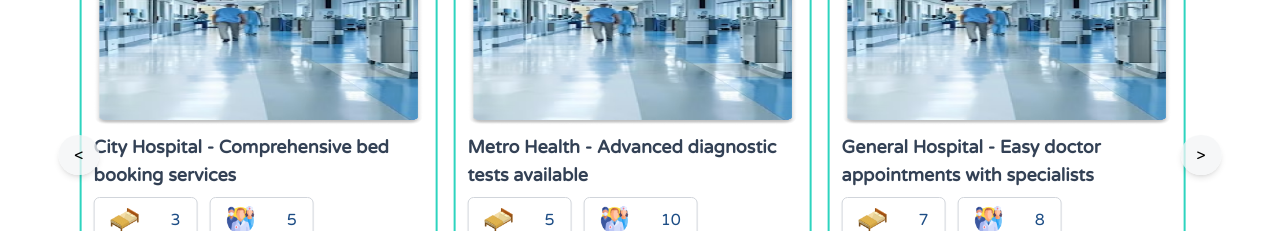
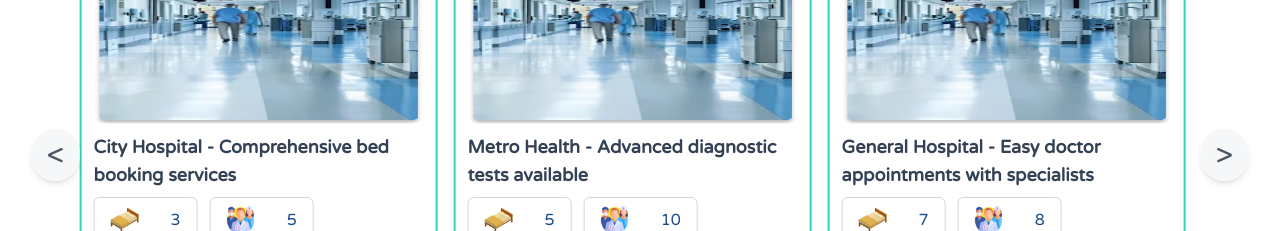
Before and after one commit to chirag3155/CureEdge, a React (Vite) app: page / in a window 1280 px wide. Shown: the part 1820-2051 px from the top of the page. Built offline with nearby package versions, Linux system fonts and the light colour scheme.

Commit message:
Update CardSection.jsx with recommendations

```diff
--- a/src/Components/Recommendation/CardSection.jsx
+++ b/src/Components/Recommendation/CardSection.jsx
@@ -150,7 +150,7 @@ const CardSection = () => {
           ))}
         </Slider>
         <button
-          className="absolute top-1/2 transform -translate-y-1/2 -translate-x-1/2 left-0 bg-gray-100 bg-opacity-75 px-4 py-2 rounded-full shadow-md z-10 text-black"
+          className="absolute top-1/2 transform text-3xl text-gray-600 -translate-y-1/2 md:-translate-x-12 -translate-x-1/2 left-0 bg-gray-100 bg-opacity-75 px-4 py-2 rounded-full shadow-md z-10"
           onClick={() => {
             document.querySelector(".slick-prev.slick-arrow").click();
           }}
@@ -158,7 +158,7 @@ const CardSection = () => {
           {"<"}
         </button>
         <button
-          className="absolute top-1/2 transform -translate-y-1/2 translate-x-1/2 right-0 bg-gray-100 bg-opacity-75 px-4 py-2 rounded-full shadow-md z-10 text-black"
+          className="absolute top-1/2 transform text-3xl text-gray-600 -translate-y-1/2 md:translate-x-12 translate-x-1/2 right-0 bg-gray-100 bg-opacity-75 px-4 py-2 rounded-full shadow-md z-10"
           onClick={() => {
             document.querySelector(".slick-next.slick-arrow").click();
           }}
```
